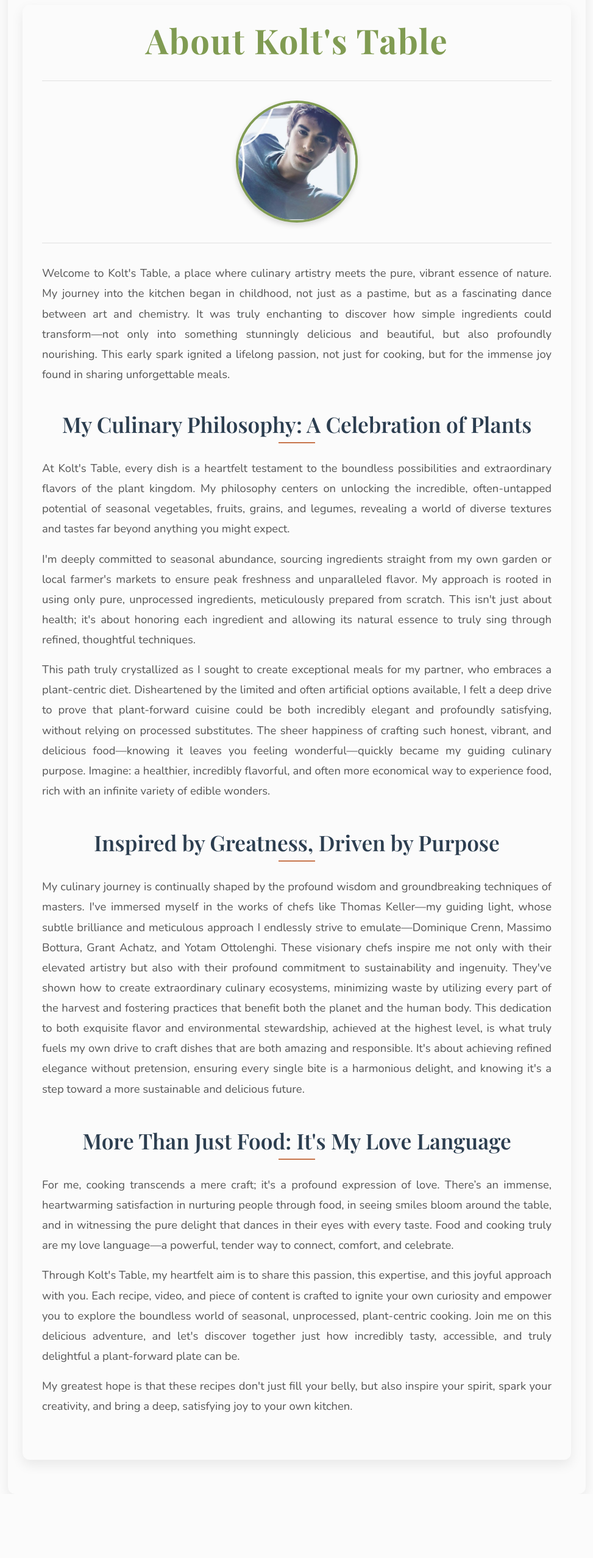
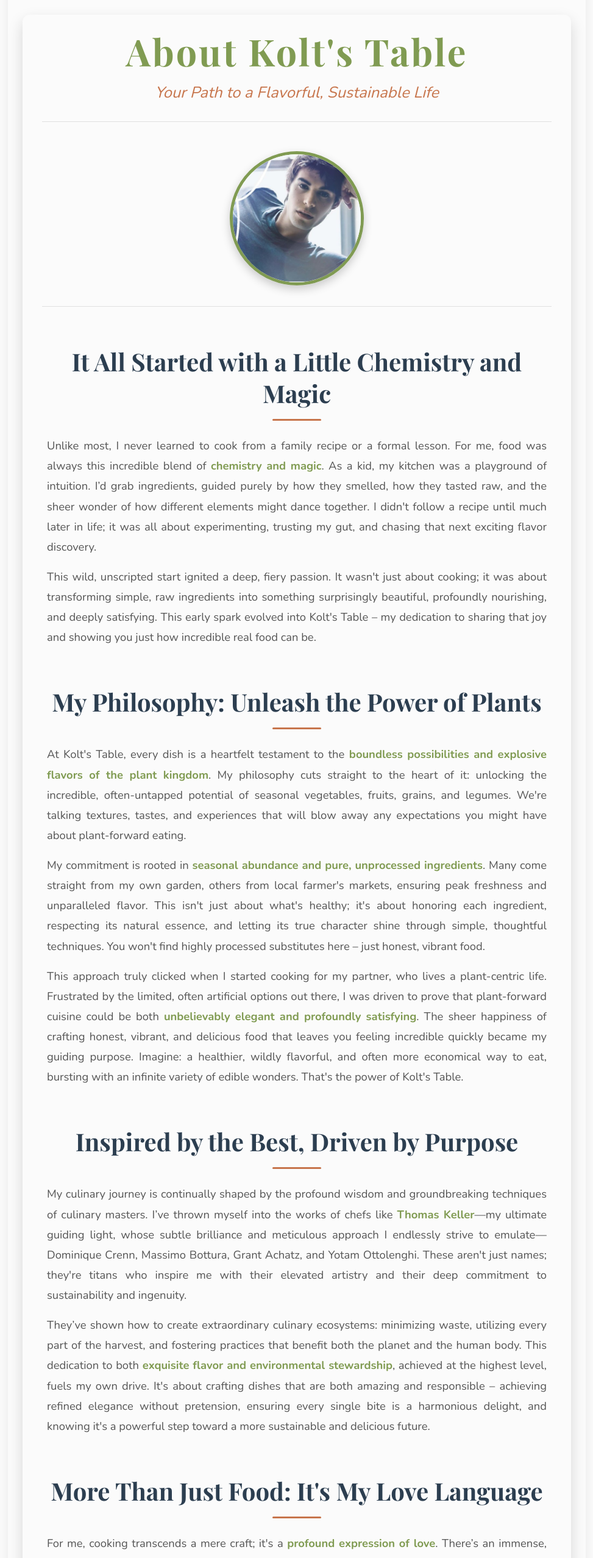
Before and after one commit to koltvictor/rooted-refined, a React (Vite) app in the folder frontend/: page /about in a window 1280 px wide. Shown: the part 160-2715 px from the top of the page at 61% size, without its empty margins (153-1126 px from the left). Before the commit the page ends 2610 px from the top, so only its background shows below. Built offline with nearby package versions, Linux system fonts and the light colour scheme.

Commit message:
moved resources to public navbar

```diff
--- a/frontend/src/pages/AboutPage.css
+++ b/frontend/src/pages/AboutPage.css
@@ -1,72 +1,129 @@
 /* frontend/src/pages/AboutPage.css */
 
+/* Variables for potential color adjustments (if not already in global vars) */
+/*
+:root {
+  --color-primary-dark: #2c3e50;
+  --color-accent-gold: #f39c12;
+  --color-soft-green: #2ecc71;
+  --color-warm-beige: #fefcf3;
+  --color-text-rich: #34495e;
+}
+*/
+
 .about-container {
-  max-width: 900px; /* Optimal reading width */
-  margin: var(--spacing-xl) auto; /* Top/bottom margin, horizontally centered */
+  max-width: 900px;
+  margin: var(--spacing-xxl) auto; /* More vertical space */
   padding: var(--spacing-lg) var(--spacing-xl);
-  background-color: var(--color-background-light);
+  background-color: var(
+    --color-background-light
+  ); /* Or a slightly warmer tone like #fefcf3 */
   border-radius: var(--border-radius-lg);
-  box-shadow: 0 8px 20px var(--color-shadow-light); /* Consistent shadow with app-container */
+  box-shadow: 0 10px 25px rgba(0, 0, 0, 0.15); /* Slightly stronger, softer shadow */
   font-family: "Nunito", sans-serif;
-  line-height: 1.8; /* Increased line-height for readability */
-  color: var(--color-text-dark);
+  line-height: 1.8;
+  color: var(--color-text-dark); /* Richer dark text */
 }
 
 .about-header {
   text-align: center;
-  margin-bottom: var(--spacing-xl);
+  margin-bottom: var(--spacing-xxl); /* More space below header */
   padding-bottom: var(--spacing-lg);
-  border-bottom: 1px solid var(--color-border-light); /* Subtle separator */
+  border-bottom: 1px solid var(--color-border-light);
 }
 
 .about-title {
   font-family: "Playfair Display", serif;
-  font-size: 3.5em; /* Large, impactful title */
+  font-size: 3.8em; /* Even larger, more impactful */
   font-weight: 700;
-  color: var(--color-primary); /* Primary color for main title */
+  color: var(--color-primary);
   margin-bottom: var(--spacing-sm);
-  letter-spacing: 0.03em;
+  letter-spacing: 0.05em; /* Slightly more open letter spacing */
 }
 
 .about-subtitle {
-  font-size: 1.4em;
-  color: var(--color-text-medium);
+  font-size: 1.6em; /* Larger, more prominent subtitle */
+  color: var(--color-secondary); /* Use your accent color for warmth/pop */
   font-style: italic;
   margin-top: var(--spacing-sm);
+  font-weight: 400; /* Lighter weight for elegance */
 }
 
 .about-section {
-  margin-bottom: var(--spacing-xxl); /* More space between sections */
+  margin-bottom: var(--spacing-xxl); /* Generous space between sections */
+  padding-top: var(--spacing-md); /* Small internal top padding for sections */
 }
 
 .section-title {
   font-family: "Playfair Display", serif;
-  font-size: 2.2em; /* Prominent section titles */
-  font-weight: 600;
+  font-size: 2.5em; /* More prominent section titles */
+  font-weight: 700; /* Bolder */
   color: var(--color-text-dark);
   margin-bottom: var(--spacing-lg);
   text-align: center;
-  position: relative; /* For decorative line */
+  position: relative;
+  line-height: 1.3; /* Better readability for multi-line titles */
 }
 
 .section-title::after {
   content: "";
   display: block;
-  width: 60px; /* Short decorative line */
-  height: 2px;
-  background-color: var(--color-secondary); /* Accent color for the line */
-  margin: var(--spacing-sm) auto 0; /* Centered below title */
+  width: 80px; /* Longer decorative line */
+  height: 3px; /* Thicker line */
+  background-color: var(--color-secondary);
+  margin: var(--spacing-md) auto 0; /* More space below title for the line */
+  border-radius: 2px;
 }
 
 .about-section p {
-  font-size: 1.15em; /* Comfortable reading size */
+  font-size: 1.15em;
   margin-bottom: var(--spacing-md);
   color: var(--color-text-medium);
-  text-align: justify; /* Justified text for a clean block */
+  text-align: justify; /* Keep justified for desktop for clean blocks */
+  padding: 0 var(--spacing-sm); /* Small horizontal padding for a slightly indented look */
+}
+
+.about-section p:first-of-type {
+  margin-top: var(
+    --spacing-lg
+  ); /* Add a little space after section title and first paragraph */
+}
+
+.about-section p strong {
+  color: var(--color-primary); /* Make bold text pop with your primary color */
+  font-weight: 700;
 }
 
 .about-section p:last-child {
-  margin-bottom: 0; /* No margin below last paragraph in section */
+  margin-bottom: 0;
+}
+
+.final-thought {
+  font-style: italic;
+  text-align: center;
+  margin-top: var(--spacing-xl);
+  font-size: 1.25em;
+  color: var(
+    --color-accent-gold
+  ); /* A warm accent color for the closing thought */
+  font-family: "Playfair Display", serif; /* Use display font for emphasis */
+}
+
+.about-photo-wrapper {
+  text-align: center;
+  margin-bottom: var(--spacing-xxl); /* More space below the photo */
+  padding-bottom: var(--spacing-lg);
+  border-bottom: 1px solid var(--color-border-light);
+}
+
+.about-photo {
+  width: 220px; /* Slightly larger photo */
+  height: 220px;
+  object-fit: cover;
+  border-radius: 50%;
+  border: 5px solid var(--color-primary); /* Thicker border */
+  box-shadow: 0 6px 15px rgba(0, 0, 0, 0.2); /* Stronger, more defined shadow */
+  display: inline-block;
 }
 
 /* Responsive adjustments */
@@ -81,16 +138,27 @@
   }
 
   .about-subtitle {
-    font-size: 1.2em;
+    font-size: 1.4em;
   }
 
   .section-title {
-    font-size: 1.8em;
+    font-size: 2em;
   }
 
   .about-section p {
-    font-size: 1em;
+    font-size: 1.05em;
     text-align: left; /* No justify on smaller screens for better flow */
+    padding: 0; /* Remove horizontal padding on small screens */
+  }
+
+  .final-thought {
+    font-size: 1.1em;
+  }
+
+  .about-photo {
+    width: 180px;
+    height: 180px;
+    border-width: 4px;
   }
 }
 
@@ -102,51 +170,20 @@
     font-size: 2.2em;
   }
   .about-subtitle {
+    font-size: 1.2em;
+  }
+  .section-title {
+    font-size: 1.7em;
+  }
+  .about-section p {
+    font-size: 0.95em;
+  }
+  .final-thought {
     font-size: 1em;
   }
-  .section-title {
-    font-size: 1.5em;
-  }
-}
-
-/* frontend/src/pages/AboutPage.css */
-
-/* ... (rest of the existing AboutPage.css) ... */
-
-.about-photo-wrapper {
-  text-align: center; /* Center the image */
-  margin-bottom: var(--spacing-xl); /* Space below the photo */
-  padding-bottom: var(
-    --spacing-lg
-  ); /* Add padding below photo before first text section */
-  border-bottom: 1px solid var(--color-border-light); /* Subtle separator below photo */
-}
-
-.about-photo {
-  width: 200px; /* Adjust size as needed */
-  height: 200px; /* Ensure it's a perfect circle */
-  object-fit: cover; /* Crop if necessary to fit circle */
-  border-radius: 50%; /* Makes the image circular */
-  border: 4px solid var(--color-primary); /* A subtle border in your primary color */
-  box-shadow: 0 4px 10px rgba(0, 0, 0, 0.15); /* Soft shadow for depth */
-  display: inline-block; /* To allow auto margins if parent isn't flex, and centering */
-}
-
-/* Responsive adjustments for photo */
-@media (max-width: 768px) {
   .about-photo {
-    width: 160px;
-    height: 160px;
+    width: 140px;
+    height: 140px;
     border-width: 3px;
   }
 }
-
-@media (max-width: 480px) {
-  .about-photo {
-    width: 120px;
-    height: 120px;
-    border-width: 2px;
-  }
-}
-
-/* ... (rest of the existing AboutPage.css) ... */
--- a/frontend/src/pages/AboutPage.tsx
+++ b/frontend/src/pages/AboutPage.tsx
@@ -9,111 +9,139 @@
     <div className="about-container">
       <header className="about-header">
         <h1 className="about-title">About Kolt's Table</h1>
+        <p className="about-subtitle">
+          Your Path to a Flavorful, Sustainable Life
+        </p>{" "}
+        {/* New subtitle */}
       </header>
 
       <div className="about-photo-wrapper">
         <img
           src={myPhoto}
-          alt="Kolt Designs - About Me"
+          alt="Kolt's Table - Chef Kolt"
           className="about-photo"
         />
       </div>
 
       <section className="about-section about-intro">
-        <p>
-          Welcome to Kolt's Table, a place where culinary artistry meets the
-          pure, vibrant essence of nature. My journey into the kitchen began in
-          childhood, not just as a pastime, but as a fascinating dance between
-          art and chemistry. It was truly enchanting to discover how simple
-          ingredients could transform—not only into something stunningly
-          delicious and beautiful, but also profoundly nourishing. This early
-          spark ignited a lifelong passion, not just for cooking, but for the
-          immense joy found in sharing unforgettable meals.
-        </p>
-        <br />
         <h2 className="section-title">
-          My Culinary Philosophy: A Celebration of Plants
+          It All Started with a Little Chemistry and Magic
         </h2>
         <p>
-          At Kolt's Table, every dish is a heartfelt testament to the boundless
-          possibilities and extraordinary flavors of the plant kingdom. My
-          philosophy centers on unlocking the incredible, often-untapped
-          potential of seasonal vegetables, fruits, grains, and legumes,
-          revealing a world of diverse textures and tastes far beyond anything
-          you might expect.
+          Unlike most, I never learned to cook from a family recipe or a formal
+          lesson. For me, food was always this incredible blend of{" "}
+          <strong>chemistry and magic</strong>. As a kid, my kitchen was a
+          playground of intuition. I’d grab ingredients, guided purely by how
+          they smelled, how they tasted raw, and the sheer wonder of how
+          different elements might dance together. I didn't follow a recipe
+          until much later in life; it was all about experimenting, trusting my
+          gut, and chasing that next exciting flavor discovery.
         </p>
         <p>
-          I'm deeply committed to seasonal abundance, sourcing ingredients
-          straight from my own garden or local farmer's markets to ensure peak
-          freshness and unparalleled flavor. My approach is rooted in using only
-          pure, unprocessed ingredients, meticulously prepared from scratch.
-          This isn't just about health; it's about honoring each ingredient and
-          allowing its natural essence to truly sing through refined, thoughtful
-          techniques.
-        </p>
-        <p>
-          This path truly crystallized as I sought to create exceptional meals
-          for my partner, who embraces a plant-centric diet. Disheartened by the
-          limited and often artificial options available, I felt a deep drive to
-          prove that plant-forward cuisine could be both incredibly elegant and
-          profoundly satisfying, without relying on processed substitutes. The
-          sheer happiness of crafting such honest, vibrant, and delicious
-          food—knowing it leaves you feeling wonderful—quickly became my guiding
-          culinary purpose. Imagine: a healthier, incredibly flavorful, and
-          often more economical way to experience food, rich with an infinite
-          variety of edible wonders.
+          This wild, unscripted start ignited a deep, fiery passion. It wasn't
+          just about cooking; it was about transforming simple, raw ingredients
+          into something surprisingly beautiful, profoundly nourishing, and
+          deeply satisfying. This early spark evolved into Kolt's Table – my
+          dedication to sharing that joy and showing you just how incredible
+          real food can be.
         </p>
       </section>
 
-      <section className="about-section about-ethos">
+      <section className="about-section about-philosophy">
         <h2 className="section-title">
-          Inspired by Greatness, Driven by Purpose
+          My Philosophy: Unleash the Power of Plants
+        </h2>
+        <p>
+          At Kolt's Table, every dish is a heartfelt testament to the
+          <strong>
+            {" "}
+            boundless possibilities and explosive flavors of the plant kingdom
+          </strong>
+          . My philosophy cuts straight to the heart of it: unlocking the
+          incredible, often-untapped potential of seasonal vegetables, fruits,
+          grains, and legumes. We're talking textures, tastes, and experiences
+          that will blow away any expectations you might have about
+          plant-forward eating.
+        </p>
+        <p>
+          My commitment is rooted in{" "}
+          <strong>seasonal abundance and pure, unprocessed ingredients</strong>.
+          Many come straight from my own garden, others from local farmer's
+          markets, ensuring peak freshness and unparalleled flavor. This isn't
+          just about what's healthy; it's about honoring each ingredient,
+          respecting its natural essence, and letting its true character shine
+          through simple, thoughtful techniques. You won't find highly processed
+          substitutes here – just honest, vibrant food.
+        </p>
+        <p>
+          This approach truly clicked when I started cooking for my partner, who
+          lives a plant-centric life. Frustrated by the limited, often
+          artificial options out there, I was driven to prove that plant-forward
+          cuisine could be both{" "}
+          <strong>unbelievably elegant and profoundly satisfying</strong>. The
+          sheer happiness of crafting honest, vibrant, and delicious food that
+          leaves you feeling incredible quickly became my guiding purpose.
+          Imagine: a healthier, wildly flavorful, and often more economical way
+          to eat, bursting with an infinite variety of edible wonders. That's
+          the power of Kolt's Table.
+        </p>
+      </section>
+
+      <section className="about-section about-inspiration">
+        <h2 className="section-title">
+          Inspired by the Best, Driven by Purpose
         </h2>
         <p>
           My culinary journey is continually shaped by the profound wisdom and
-          groundbreaking techniques of masters. I've immersed myself in the
-          works of chefs like Thomas Keller—my guiding light, whose subtle
-          brilliance and meticulous approach I endlessly strive to
-          emulate—Dominique Crenn, Massimo Bottura, Grant Achatz, and Yotam
-          Ottolenghi. These visionary chefs inspire me not only with their
-          elevated artistry but also with their profound commitment to
-          sustainability and ingenuity. They've shown how to create
-          extraordinary culinary ecosystems, minimizing waste by utilizing every
-          part of the harvest and fostering practices that benefit both the
-          planet and the human body. This dedication to both exquisite flavor
-          and environmental stewardship, achieved at the highest level, is what
-          truly fuels my own drive to craft dishes that are both amazing and
-          responsible. It's about achieving refined elegance without pretension,
-          ensuring every single bite is a harmonious delight, and knowing it's a
-          step toward a more sustainable and delicious future.
+          groundbreaking techniques of culinary masters. I’ve thrown myself into
+          the works of chefs like <strong>Thomas Keller</strong>—my ultimate
+          guiding light, whose subtle brilliance and meticulous approach I
+          endlessly strive to emulate—Dominique Crenn, Massimo Bottura, Grant
+          Achatz, and Yotam Ottolenghi. These aren't just names; they're titans
+          who inspire me with their elevated artistry and their deep commitment
+          to sustainability and ingenuity.
+        </p>
+        <p>
+          They’ve shown how to create extraordinary culinary ecosystems:
+          minimizing waste, utilizing every part of the harvest, and fostering
+          practices that benefit both the planet and the human body. This
+          dedication to both{" "}
+          <strong>exquisite flavor and environmental stewardship</strong>,
+          achieved at the highest level, fuels my own drive. It's about crafting
+          dishes that are both amazing and responsible – achieving refined
+          elegance without pretension, ensuring every single bite is a
+          harmonious delight, and knowing it's a powerful step toward a more
+          sustainable and delicious future.
         </p>
       </section>
 
-      <section className="about-section about-ethos">
+      <section className="about-section about-heart">
         <h2 className="section-title">
           More Than Just Food: It's My Love Language
         </h2>
         <p>
-          For me, cooking transcends a mere craft; it's a profound expression of
-          love. There’s an immense, heartwarming satisfaction in nurturing
-          people through food, in seeing smiles bloom around the table, and in
-          witnessing the pure delight that dances in their eyes with every
-          taste. Food and cooking truly are my love language—a powerful, tender
-          way to connect, comfort, and celebrate.
+          For me, cooking transcends a mere craft; it's a{" "}
+          <strong>profound expression of love</strong>. There’s an immense,
+          heartwarming satisfaction in nurturing people through food, in seeing
+          genuine smiles bloom around the table, and in witnessing the pure
+          delight that dances in their eyes with every single taste. Food and
+          cooking truly are my love language—a powerful, tender way to connect,
+          comfort, and celebrate.
         </p>
         <p>
           Through Kolt's Table, my heartfelt aim is to share this passion, this
-          expertise, and this joyful approach with you. Each recipe, video, and
-          piece of content is crafted to ignite your own curiosity and empower
-          you to explore the boundless world of seasonal, unprocessed,
-          plant-centric cooking. Join me on this delicious adventure, and let's
-          discover together just how incredibly tasty, accessible, and truly
-          delightful a plant-forward plate can be.
+          expertise, and this joyful approach with you. Every recipe, video, and
+          piece of content here is crafted to ignite your own curiosity and{" "}
+          <strong>empower you to explore your unique path</strong> in the
+          boundless world of seasonal, unprocessed, plant-centric cooking. Join
+          me on this delicious adventure, and let's discover together just how
+          incredibly tasty, accessible, and truly delightful a plant-forward
+          plate can be.
         </p>
-        <p>
-          My greatest hope is that these recipes don't just fill your belly, but
-          also inspire your spirit, spark your creativity, and bring a deep,
-          satisfying joy to your own kitchen.
+        <p className="final-thought">
+          My greatest hope isn't just to fill your belly, but to ignite your
+          spirit, spark your creativity, and bring a deep, satisfying joy to
+          your own kitchen. This is your table, too.
         </p>
       </section>
     </div>
```
Also changed, not shown: frontend/src/components/Layout/Navbar.tsx (+5 -4 lines).
